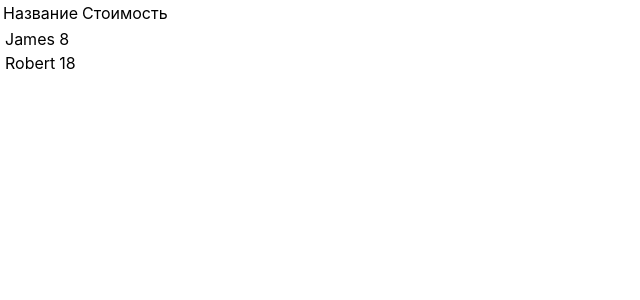
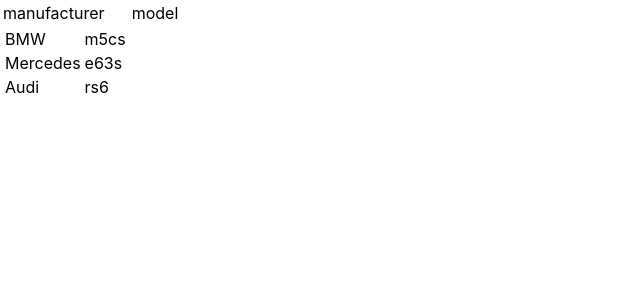
Before and after one commit to Chernik1991/minitasks, a React (Create React App) app: page / in a window 1280 px wide. Shown: the top 300 px of the page, without its empty margins (0-640 px from the left). Built offline with nearby package versions, Linux system fonts and the light colour scheme.

Commit message:
finish table auto

```diff
--- a/src/App.tsx
+++ b/src/App.tsx
@@ -3,18 +3,21 @@ import './App.css';
 import {NewComponent} from "./site/NewComponent";
 
 function App() {
-    const tasks = [
-        {id: 1, name: "James", age: 8},
-        {id: 2, name: "Robert", age: 18},
-        ]
+    const topCars = [
+        {manufacturer:'BMW', model:'m5cs'},
+        {manufacturer:'Mercedes', model:'e63s'},
+        {manufacturer:'Audi', model:'rs6'}
+    ]
+
+
     return (
         <table>
             <tr>
-                <td>Название</td>
-                <td>Стоимость</td>
+                <td>manufacturer</td>
+                <td>model</td>
             </tr>
             <tr>
-            <NewComponent task={tasks}/>
+            <NewComponent task={topCars}/>
             </tr>
         </table>
     )
--- a/src/site/NewComponent.tsx
+++ b/src/site/NewComponent.tsx
@@ -1,7 +1,6 @@
 export type studentType = {
-    id: number,
-    name: string,
-    age: number
+    manufacturer: string,
+    model: string
 }
 type newComponentType = {
     task: Array<studentType>
@@ -13,8 +12,8 @@ export const NewComponent = (props:newComponentType) => {
             {props.task.map((m:studentType, index:number)=>{
                 return(
                     <tr key={index}>
-                        <td>{m.name}</td>
-                        <td>{m.age}</td>
+                        <td>{m.manufacturer}</td>
+                        <td>{m.model}</td>
                     </tr>)}
                 )
             }
```
